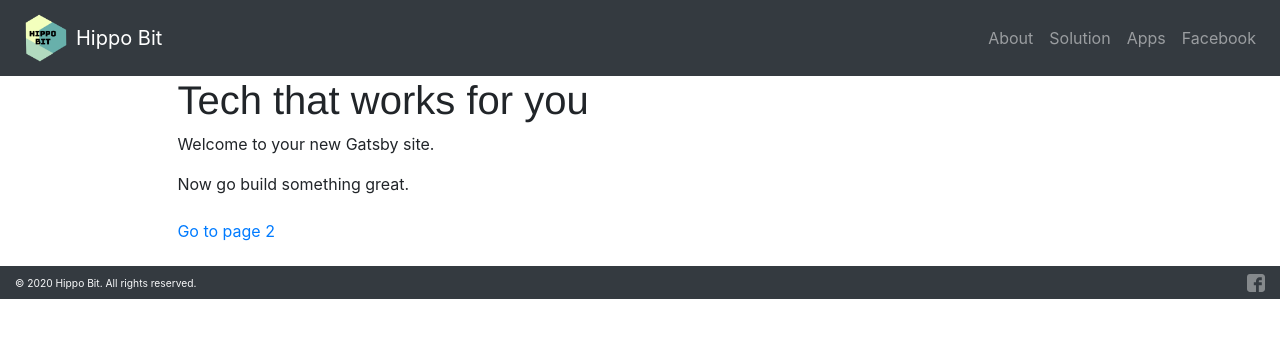
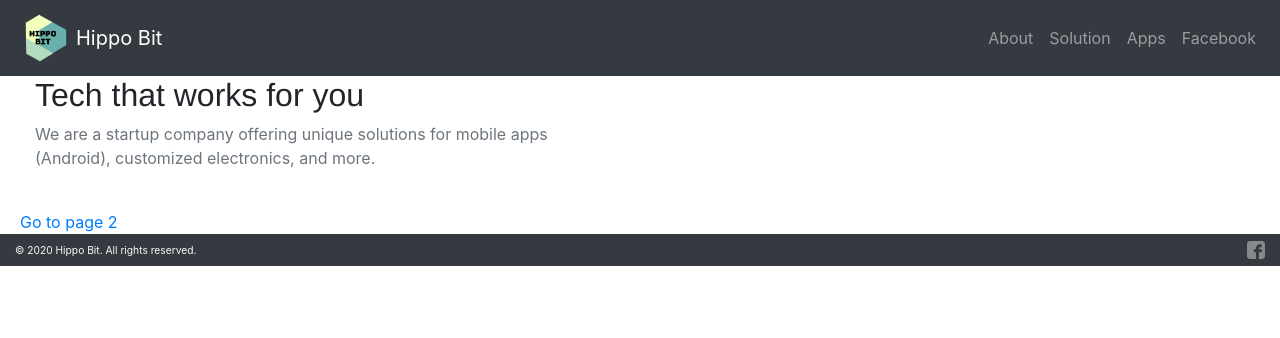
Before and after one commit to hippobit/hippobit.github.io, a Gatsby site in the folder hippobit_react/: page / in a window 1280 px wide. Built offline with nearby package versions, Linux system fonts and the light colour scheme; Gatsby itself is replaced by a stand-in of ours.

Commit message:
add about text

```diff
--- a/hippobit_react/src/components/layout.js
+++ b/hippobit_react/src/components/layout.js
@@ -17,8 +17,7 @@ const Layout = ({ children, pageTitle, navItems }) => {
       <div
         style={{
           margin: `0 auto`,
-          maxWidth: 960,
-          padding: `0 1.0875rem 1.45rem`,
+          maxWidth: 1240,
         }}
       >
         <main>{children}</main>
--- a/hippobit_react/src/pages/index.js
+++ b/hippobit_react/src/pages/index.js
@@ -3,6 +3,7 @@ import React from "react"
 import { NavData } from "../components/header"
 import Layout from "../components/layout"
 import SEO from "../components/seo"
+import { Container, Row, Col } from "react-bootstrap"
 
 const navItems = [
   new NavData("About", "/#about"),
@@ -25,9 +26,19 @@ const IndexPage = () => {
   return (
     <Layout pageTitle={data.site.siteMetadata.title} navItems={navItems}>
       <SEO title="Home" />
-      <h1>Tech that works for you</h1>
-      <p>Welcome to your new Gatsby site.</p>
-      <p>Now go build something great.</p>
+      <Container fluid>
+        <Row>
+          <Col>
+            <h2>Tech that works for you</h2>
+            <p className="text-muted">
+              We are a startup company offering unique solutions for mobile
+              apps (Android), customized electronics, and more.
+            </p>
+          </Col>
+          <Col>
+          </Col>
+        </Row>
+      </Container>
       <div style={{ maxWidth: `300px`, marginBottom: `1.45rem` }}></div>
       <Link to="/reloadlogbook">Go to page 2</Link>
     </Layout>
```
Also changed, not shown: hippobit_react/src/styles/style.scss (line endings or trailing spaces).
